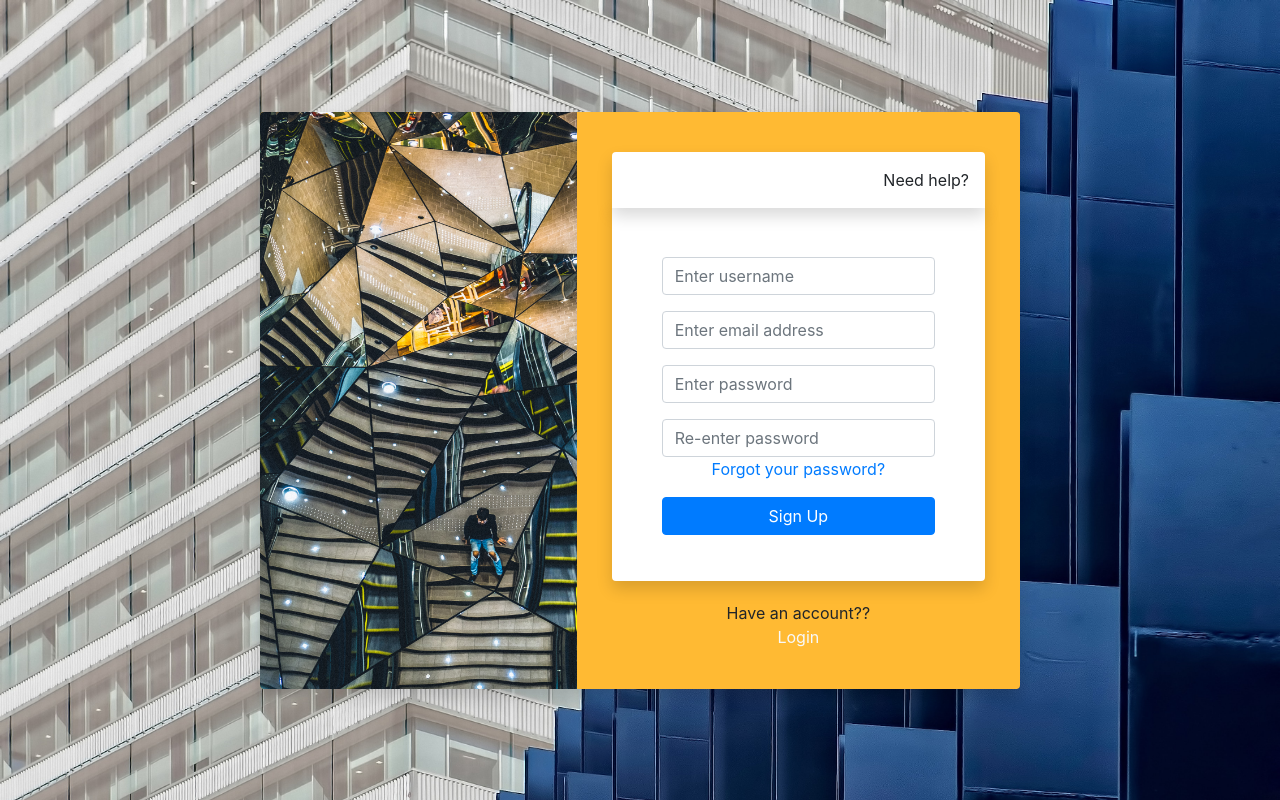
After one commit to jvc1019/Zest, a PHP site: page /src/signup-page.php in a window 1280 px wide. The commit adds this page. Run offline with PHP 8.4, Linux system fonts and the light colour scheme; a user stored in the database is signed in; data comes from the database, SQL or seed files in the repository.

Commit message:
Resolves #18 Exchanged placed login form inside the landing.php
-created a separate signup page
-placed login form within the landing

```diff
--- a/src/css/home.css
+++ b/src/css/home.css
@@ -153,7 +153,7 @@
 .form-inner
 {
 	background-color: white;
-	padding: 50px 20px 20px 20px;
+	padding: 30px 50px 30px 50px !important;
 	margin: -5px 20px 20px 20px;
 }
 
--- a/src/header.php
+++ b/src/header.php
@@ -32,6 +32,7 @@
 		!isset($_SESSION['user_Name'])
 		&& (strcmp($_SERVER['REQUEST_URI'], "/CMSC128/src/landing.php") != 0)
 		&& (strcmp($_SERVER['REQUEST_URI'], "/CMSC128/src/login.php") != 0)
+		&& (strcmp($_SERVER['REQUEST_URI'], "/CMSC128/src/signup-page.php") != 0)
 	) {
 		header("Location: landing.php");
 	} else if (isset($_SESSION['user_Name'])) {
--- a/src/login.php
+++ b/src/login.php
@@ -31,7 +31,7 @@
 						</div>
 						<div class="form-links">
 							<div class="text-gray-dark">Don't have an account yet?</div>
-							<a class="text-light" href="landing.php">Create an Account</a>
+							<a class="text-light" href="signup-page.php">Create an Account</a>
 						</div>
 					</div>
 				</div>
--- /dev/null
+++ b/src/signup-page.php
@@ -0,0 +1,75 @@
+<?php include('header.php'); ?>
+<?php include('notification.php') ?>
+
+
+<body class="index-bg">
+	<!-- navbar goes here -->
+	<div class="container">
+		<div class="row page-center">
+			<div class="col-lg"></div>
+			<div class="col-md-8" >
+				<div class="row rounded-bottom rounded-top form-box shadow p-3">
+					<div class="col-md login-cover rounded-left"></div>
+					<div class="col-md-7 text-center">
+						<div class="form-group rounded-top signup-head shadow p-3 sticky-top">
+                                <div class="text-right">Need help?</div>
+                            </div>
+                            <div class="rounded-top rounded-bottom form-inner shadow p-3">
+                                <br>
+                                <form method="POST" action="signup.php">
+                                    <div class="form-group">
+                                        <input type="text" class="form-control" name="username" placeholder="Enter username" required="">
+                                    </div>
+                                    <div class="form-group">
+                                        <input type="text" class="form-control" name="email" placeholder="Enter email address" required="">
+                                    </div>
+                                    <div class="form-group">
+                                        <input type="password" class="form-control" name="password" placeholder="Enter password" required="">
+                                    </div>
+                                    <div class="form-group">
+                                        <?php include('notification.php'); ?>
+                                    </div>
+                                    <div class="form-group">
+                                        <input type="password" class="form-control form-rounded" name="re_password" placeholder="Re-enter password" required="">
+                                        <a class="forgot" href="#">Forgot your password?</a>
+                                    </div>
+                                    <div class="form-group">
+                                        <button class="btn btn-primary btn-block" type="submit">Sign Up</button>
+                                    </div>
+                                </form>
+                            </div>
+                            <div class="signup-links">
+                                <div class="text-gray-dark">Have an account??</div>
+                                <a class="text-light" href="login.php">Login</a>
+                            </div>
+					</div>
+				</div>
+			</div>
+			<div class="col-lg"></div>
+		</div>
+
+
+
+
+
+		<!-- modal -->
+		<div class="modal fade" id="errorLoginModal" tabindex="-1" role="dialog">
+			<div class="modal-dialog">
+				<div class="modal-content">
+					<div class="modal-header">
+						<h4 class="modal-title">Login Error</h4>
+						<button type="button" class="close" data-dismiss="modal" aria-hidden="true">&times;</button>
+					</div>
+					<div class="modal-body">
+						<img src="../resources/icons/circle-x-8x.png">
+						<h6>Error Login</h6>
+					</div>
+					<div class="modal-footer">
+						<button type="button" class="btn btn-sm text-secondary" data-dismiss="modal">Dismiss</button>
+					</div>
+				</div>
+			</div>
+		</div>
+	</div>
+</body>
+</html>
```
Also changed, not shown: src/landing.php (+7 -16 lines).
